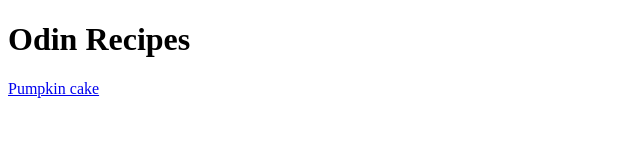
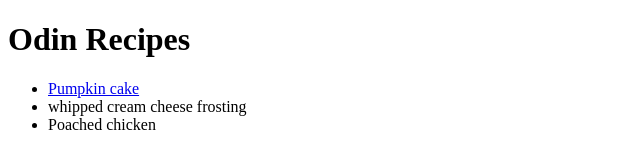
Before and after one commit to Mattscodingacc/odin-recipes, a plain HTML site: page index.html in a window 1280 px wide. Shown: the whole page, without its empty margins (0-640 px from the left). Drawn offline with Linux system fonts and the light colour scheme.

Commit message:
Add links in index.html. Add image in whipped-cream-cheese.html

```diff
--- a/index.html
+++ b/index.html
@@ -8,6 +8,10 @@
 </head>
 <body>
     <h1>Odin Recipes</h1>
-    <a href="recipes/pumpkin-cake.html">Pumpkin cake</a>
+    <ul>
+        <li><a href="recipes/pumpkin-cake.html">Pumpkin cake</a></li>
+        <li><a href="recipes/whipped-cream-cheese.html"></a>whipped cream cheese frosting</li>
+        <li><a href="recipes/poached-chicken.html"></a>Poached chicken</li>
+    </ul>
 </body>
 </html>
```
Also changed, not shown: recipes/whipped-cream-cheese.html (+2 -2 lines).
